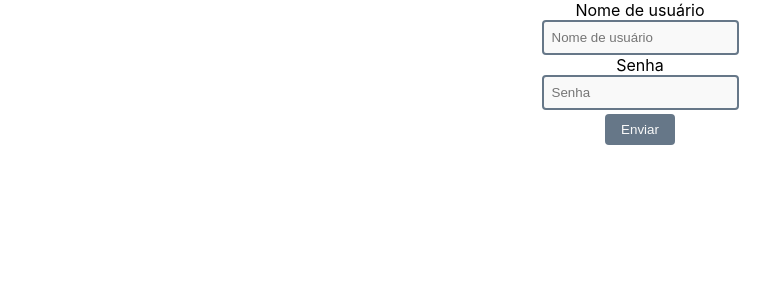
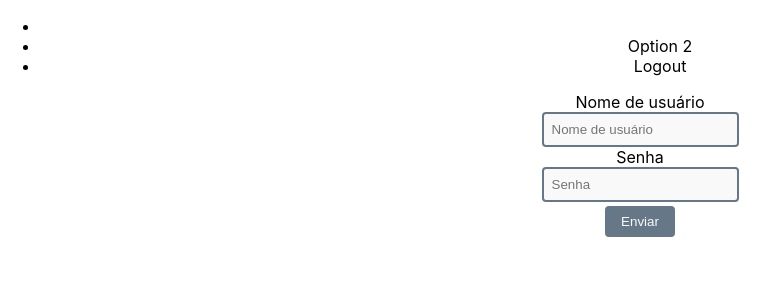
Before and after one commit to brenofreire/quemvai-frontend, a React (Create React App) app: page / in a window 1280 px wide. Shown: the top 300 px of the page, without its empty margins (0-779 px from the left). Built offline with nearby package versions, Linux system fonts and the light colour scheme.

Commit message:
chore: creates error handler

```diff
--- a/package.json
+++ b/package.json
@@ -13,7 +13,7 @@
     "axios": "^0.24.0",
     "react": "^17.0.2",
     "react-dom": "^17.0.2",
-    "react-router-dom": "^6.0.2",
+    "react-router-dom": "^5.2.0",
     "react-scripts": "4.0.3",
     "recoil": "^0.5.2",
     "typescript": "^4.1.2",
@@ -42,5 +42,8 @@
       "last 1 firefox version",
       "last 1 safari version"
     ]
+  },
+  "devDependencies": {
+    "@types/react-router-dom": "^5.3.2"
   }
 }
--- a/src/domain/models/Account.ts
+++ b/src/domain/models/Account.ts
@@ -2,7 +2,7 @@ import { AccountStatusEnum } from './AccountStatusEnum'
 
 export interface Account {
   id: number
-  name: string
+  username: string
   email: string
   password: string
   status: AccountStatusEnum
--- /dev/null
+++ b/src/infra/http/HttpAccessDenied.ts
@@ -0,0 +1,5 @@
+import { HttpResponseStatus } from './HttpClient'
+
+export class HttpAccessDenied {
+  constructor(public statusCode: HttpResponseStatus, public message: string) {}
+}
--- a/src/infra/http/HttpClient.ts
+++ b/src/infra/http/HttpClient.ts
@@ -1,6 +1,6 @@
 type HttpMethods = 'post' | 'get' | 'put' | 'delete'
 
-enum HttpResponseStatus {
+export enum HttpResponseStatus {
   ok = 200,
   noContent = 204,
   badRequest = 400,
--- a/src/presentation/components/atoms/atoms.ts
+++ b/src/presentation/components/atoms/atoms.ts
@@ -1,10 +1,9 @@
 import { atom } from 'recoil'
 import { Account } from '../../../domain/models/Account'
 
-export const currentAccountState = atom<{}>({
+export const currentAccountState = atom<Account | undefined>({
   key: 'currentAccountState',
-  default: {
-    getCurrentAccount: null as unknown as () => Account,
-    setCurrentAccount: null as unknown as (account: Account) => void,
-  },
+  default: undefined,
 })
+
+export default currentAccountState
--- /dev/null
+++ b/src/presentation/components/header/header.tsx
@@ -0,0 +1,22 @@
+import { useRecoilValue } from 'recoil'
+import useLogout from '../../hooks/use-logout'
+import currentAccountState from '../atoms/atoms'
+
+const Header: React.FC = () => {
+  const logout = useLogout()
+  const loggedAccount = useRecoilValue(currentAccountState)
+
+  return (
+    <header>
+      <nav>
+        <ul>
+          <li>{loggedAccount?.username}</li>
+          <li>Option 2</li>
+          <li onClick={logout}>Logout</li>
+        </ul>
+      </nav>
+    </header>
+  )
+}
+
+export default Header
--- /dev/null
+++ b/src/presentation/hooks/use-logout.ts
@@ -0,0 +1,15 @@
+import { useHistory } from 'react-router-dom'
+import { useSetRecoilState } from 'recoil'
+import { currentAccountState } from '../components/atoms/atoms'
+
+const useLogout = () => {
+  const history = useHistory()
+  const setCurrentAccount = useSetRecoilState(currentAccountState)
+
+  return () => {
+    setCurrentAccount(undefined)
+    history.replace('/login')
+  }
+}
+
+export default useLogout
--- a/src/presentation/pages/login/login.tsx
+++ b/src/presentation/pages/login/login.tsx
@@ -1,6 +1,9 @@
-import { FormEvent } from 'react'
-import { useRecoilValue } from 'recoil'
+import { FormEvent, useEffect } from 'react'
+import { useRecoilState, useRecoilValue } from 'recoil'
+import { AccountStatusEnum } from '../../../domain/models/AccountStatusEnum'
 import { LoginAccount } from '../../../domain/usecases'
+import { currentAccountState } from '../../components/atoms/atoms'
+import Header from '../../components/header/header'
 import { loginState } from './atom'
 import Input from './components/input'
 import SubmitButton from './components/submit-button'
@@ -12,8 +15,24 @@ type LoginPresenterProps = {
 const Login: React.FC<LoginPresenterProps> = ({ authentication }) => {
   const getLoginState = useRecoilValue(loginState)
 
+  const [currentAccount, setCurrentAccount] = useRecoilState(currentAccountState)
+
+  useEffect(() => {
+    console.log(currentAccount)
+  }, [currentAccount])
+
   const handleSubmit = (e: FormEvent) => {
     e.preventDefault()
+
+    setCurrentAccount({
+      id: 1,
+      createdAt: new Date().toISOString(),
+      email: 'fake@example.com',
+      username: 'Fake Name',
+      password: 'fake!password',
+      status: AccountStatusEnum.ACTIVE,
+      updatedAt: new Date().toISOString(),
+    })
 
     authentication.login({
       password: getLoginState.password,
@@ -23,6 +42,8 @@ const Login: React.FC<LoginPresenterProps> = ({ authentication }) => {
 
   return (
     <div>
+      <Header></Header>
+
       <form onSubmit={handleSubmit}>
         <Input name="username" placeholder="Nome de usuário" type="text" />
         <Input name="password" placeholder="Senha" type="password" />
```
Also changed, not shown: src/presentation/hooks/use-error-handler.ts (added, +18 -0 lines), 1 other file (tests, documents, lock files or other folders).
